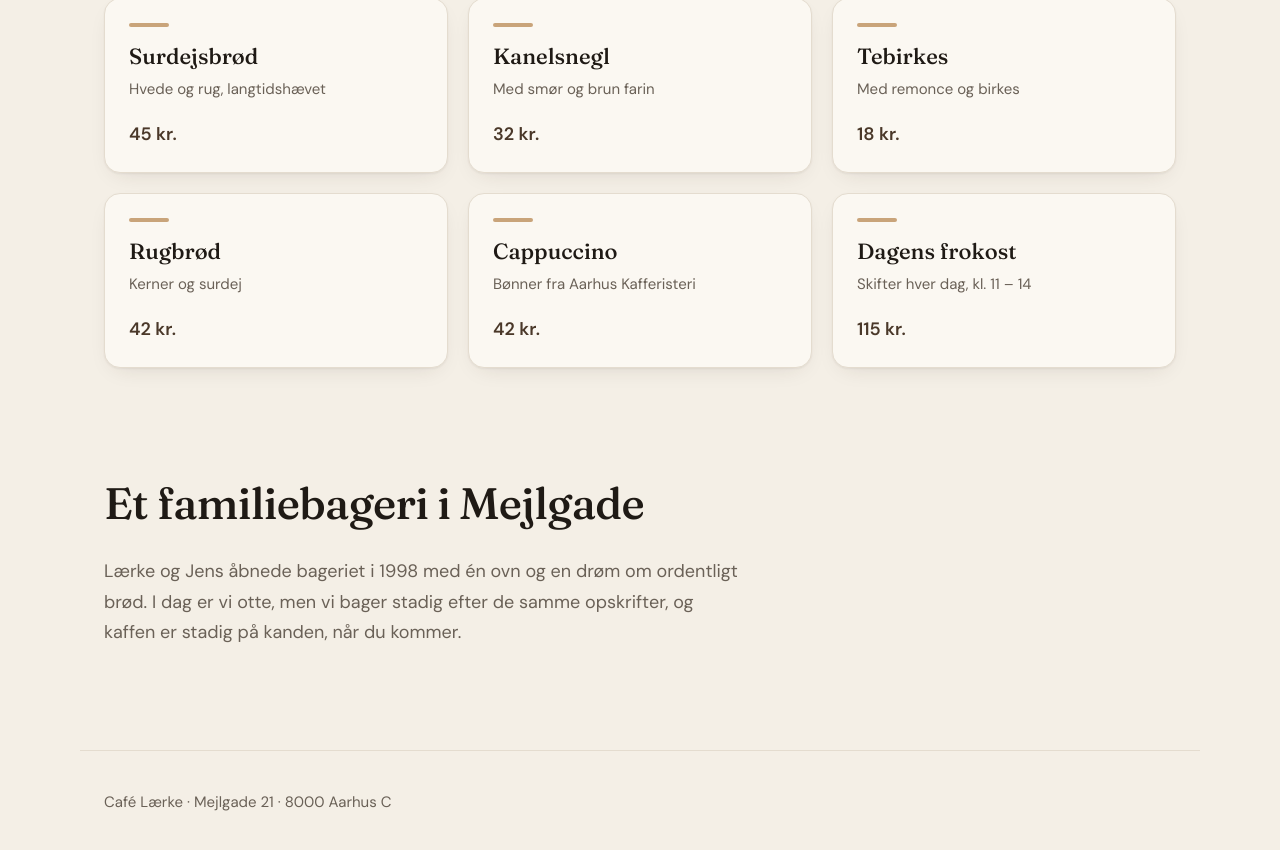
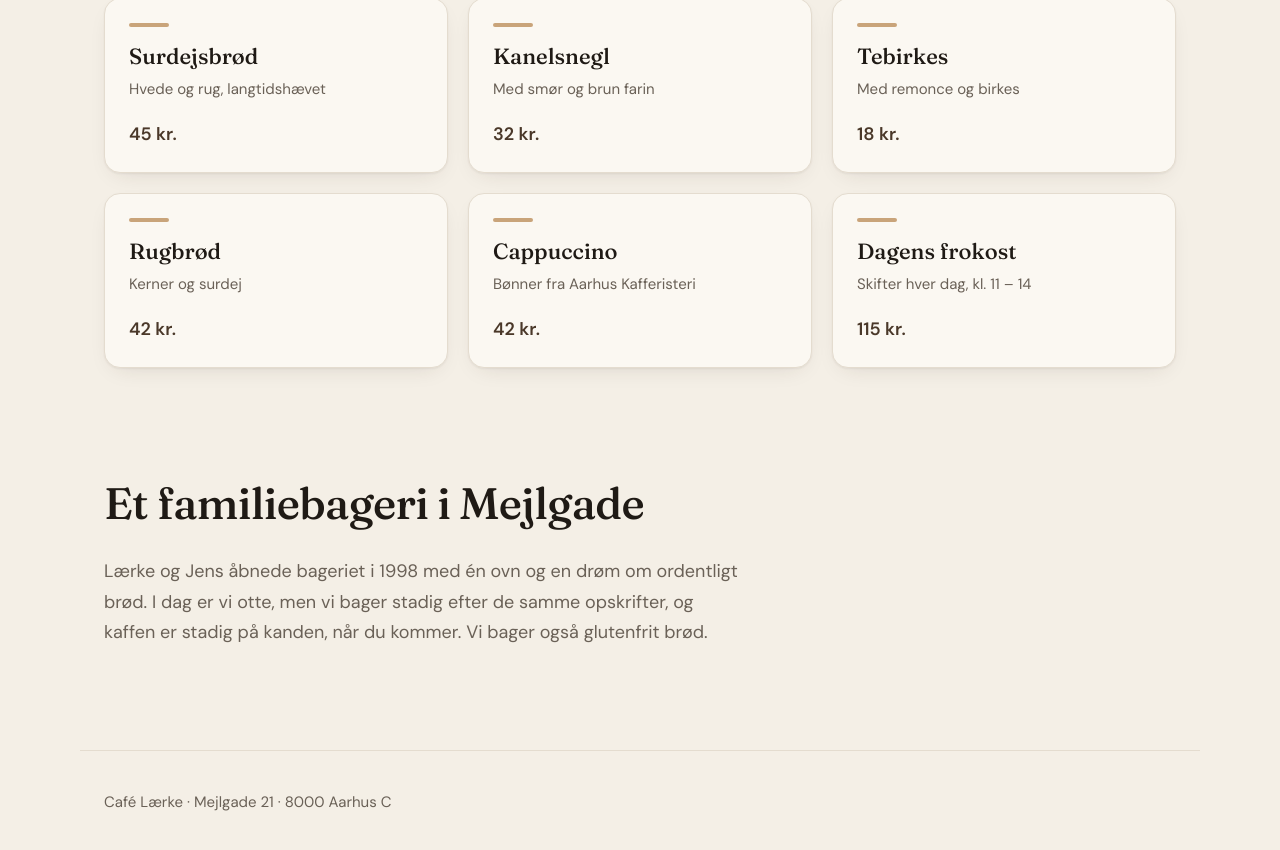
Before and after one commit to Britesite/britesite-demo-webpage, a Next.js app: page / in a window 1280 px wide. Shown: the part 1140-1990 px from the top of the page. Built offline with nearby package versions, Linux system fonts and the light colour scheme.

Commit message:
Tilføjet linje om glutenfrit brød i Om os
Co-Authored-By: Claude Sonnet 5.5 <noreply@anthropic.com>

```diff
--- a/src/content/da.ts
+++ b/src/content/da.ts
@@ -66,7 +66,7 @@ export const menu = {
 
 export const about = {
   title: "Et familiebageri i Mejlgade",
-  body: "Lærke og Jens åbnede bageriet i 1998 med én ovn og en drøm om ordentligt brød. I dag er vi otte, men vi bager stadig efter de samme opskrifter, og kaffen er stadig på kanden, når du kommer.",
+  body: "Lærke og Jens åbnede bageriet i 1998 med én ovn og en drøm om ordentligt brød. I dag er vi otte, men vi bager stadig efter de samme opskrifter, og kaffen er stadig på kanden, når du kommer. Vi bager også glutenfrit brød.",
 };
 
 export const footer = {
```
